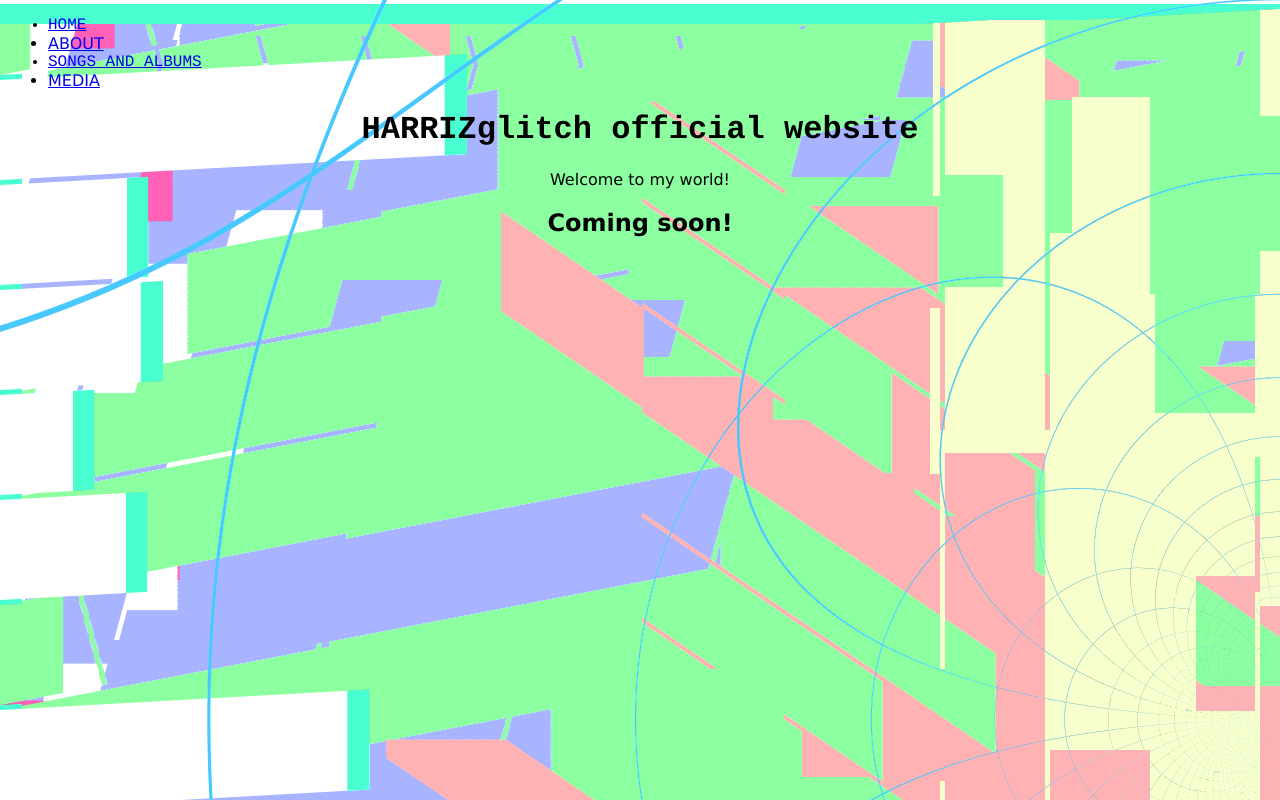
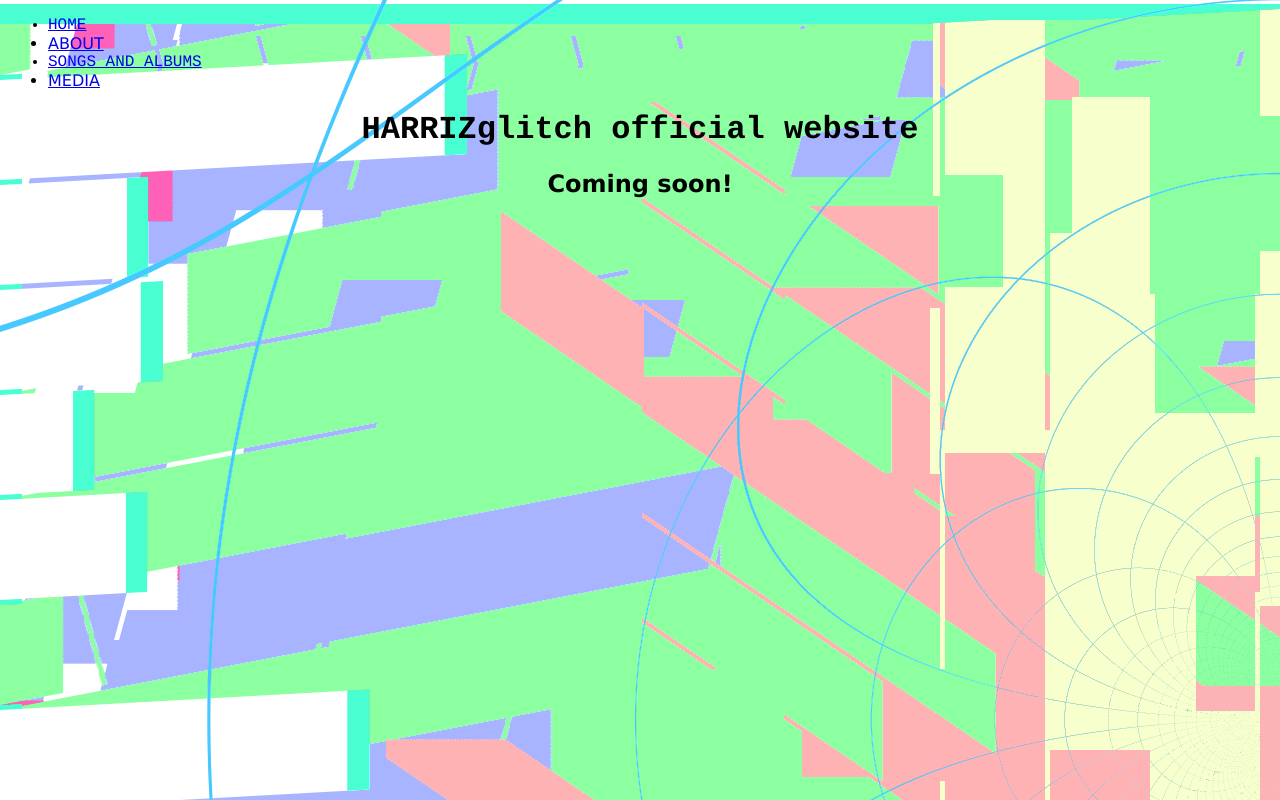
Before and after one commit to HarriTheEditor/HARRIZglitch, a plain HTML site: page socialmedia.html in a window 1280 px wide. Drawn offline with Linux system fonts and the light colour scheme.

Commit message:
Update socialmedia.html

```diff
--- a/socialmedia.html
+++ b/socialmedia.html
@@ -12,7 +12,6 @@
   </header>
   <body background=BACKGROUND4.png style="text-align:center;">
     <h1 style="font-family:courier">HARRIZglitch official website</h1>
-    <p style="font-family:verdana;">Welcome to my world!</p>
     <h2 style="font-family:verdana;">Coming soon!</h2>
   </body>
 </html>
```
